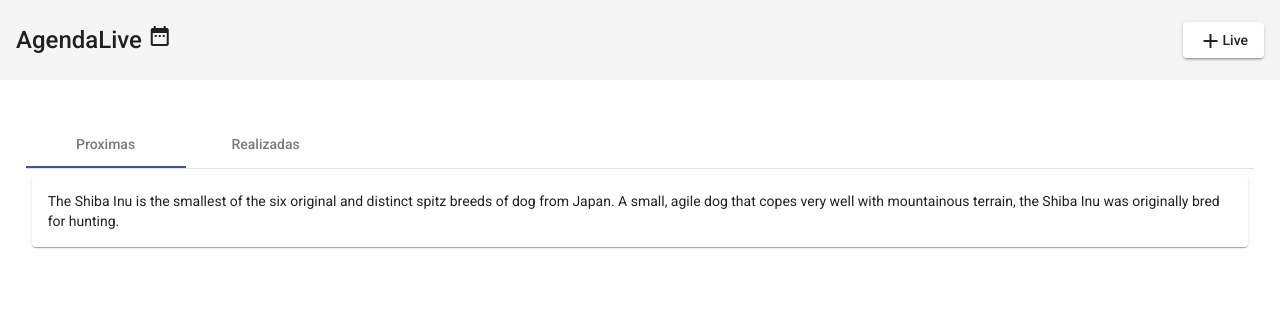
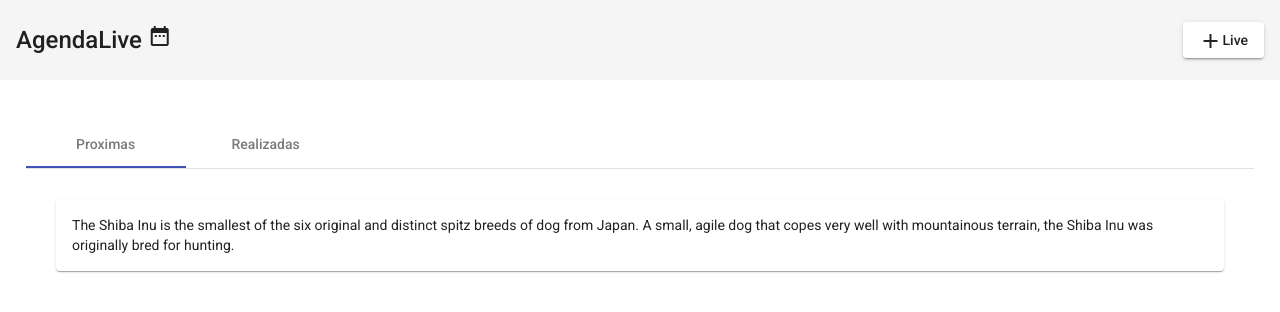
Before and after one commit to BrenoRev/FrontEnd-Angular-Lives, an Angular app: page / in a window 1280 px wide. Shown: the top 312 px of the page. Built offline with nearby package versions, Linux system fonts and the light colour scheme.

Commit message:
Criando as propriedades da grid flex

```diff
--- a/package.json
+++ b/package.json
@@ -15,6 +15,7 @@
     "@angular/common": "~12.2.0",
     "@angular/compiler": "~12.2.0",
     "@angular/core": "~12.2.0",
+    "@angular/flex-layout": "^12.0.0-beta.34",
     "@angular/forms": "~12.2.0",
     "@angular/material": "^12.2.5",
     "@angular/platform-browser": "~12.2.0",
--- a/src/app/views/home/live-list/live-list.component.html
+++ b/src/app/views/home/live-list/live-list.component.html
@@ -1,6 +1,6 @@
 <mat-tab-group id="mat-tab-group">
     <mat-tab label="Proximas">
-        <div fxLayout="row" fxLayoutAlign="start center" id="fxlayour">
+        <div fxLayout="row" fxLayoutAlign="start center" id="fxlayout">
             <div id="card">
                 <mat-card class="example-card"
                 fxFlex="0 1 calc(33.3% - 11px)"
```
Also changed, not shown: 1 other file (tests, documents, lock files or other folders).
